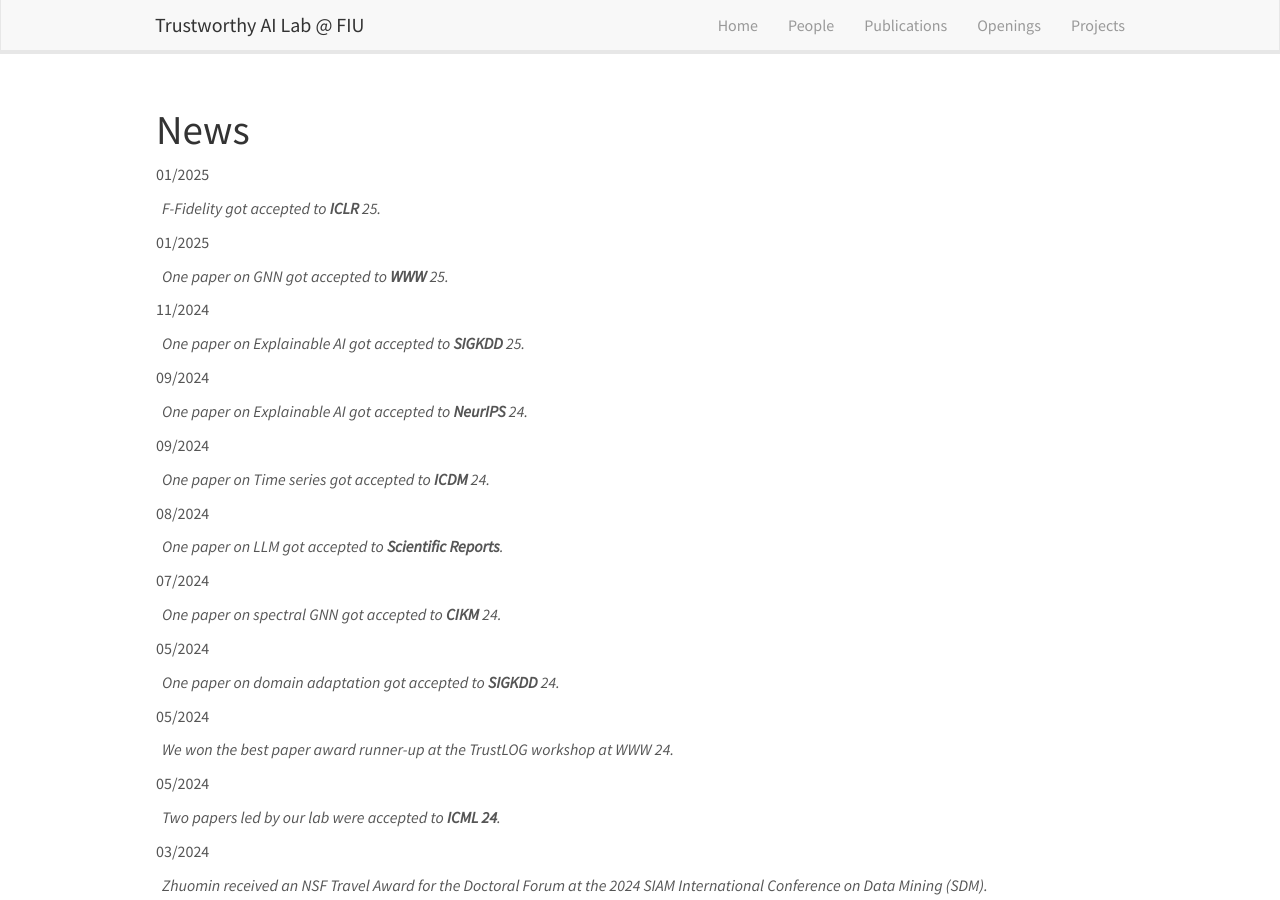
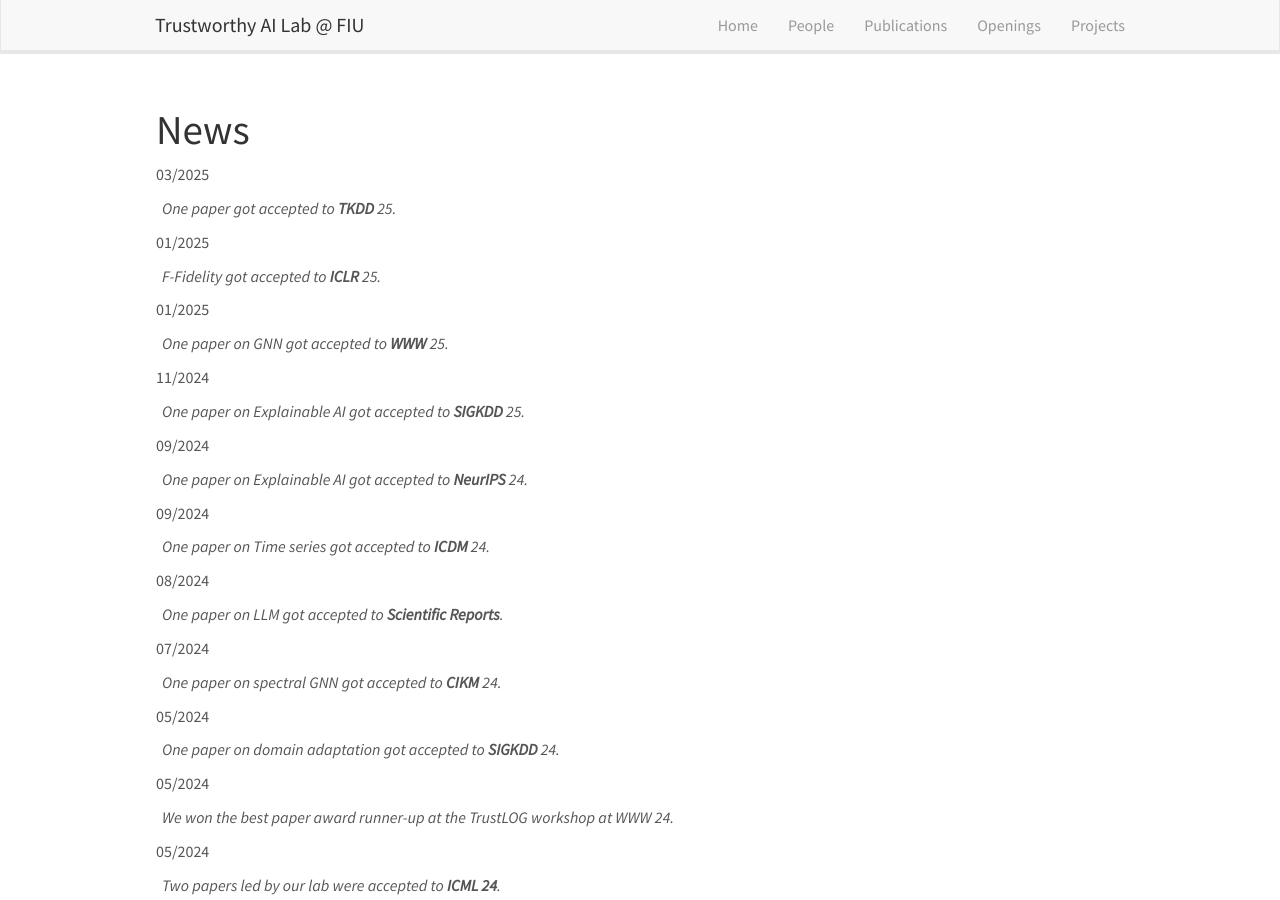
Before and after one commit to trustai4s-lab/trustai4s-lab.github.io, a Jekyll site: the page built from _pages/allnews.md, in a window 1280 px wide and 900 px high. Built offline with Jekyll 4.4.1, drawn with Linux system fonts in a browser that asks for light colours; nearby versions of some CDN libraries.

Commit message:
Update news.yml

```diff
--- a/_data/news.yml
+++ b/_data/news.yml
@@ -1,3 +1,6 @@
+- date: 03/2025
+  headline: One paper got accepted to **TKDD** 25.
+
 - date: 01/2025
   headline: F-Fidelity got accepted to **ICLR** 25.
 
```
